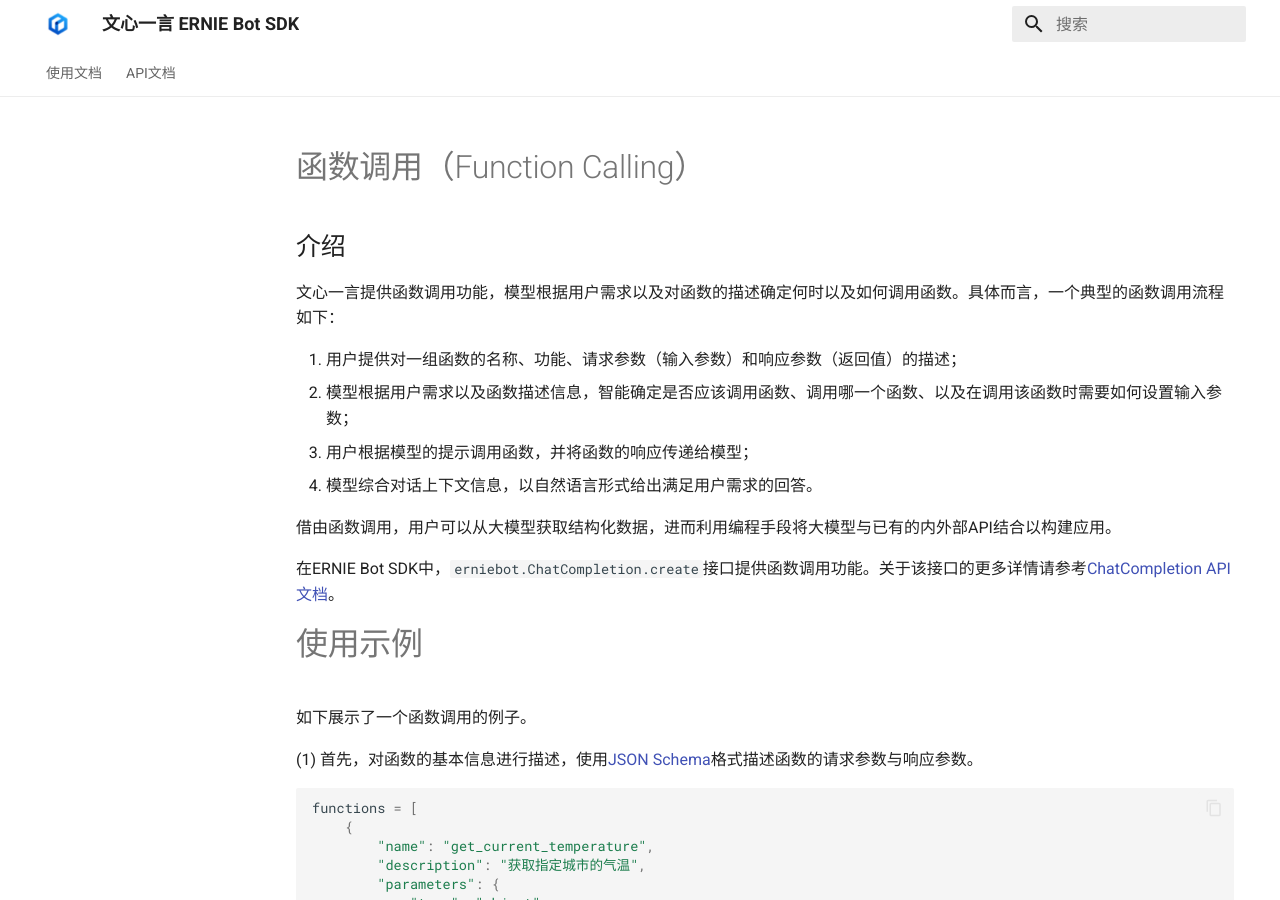
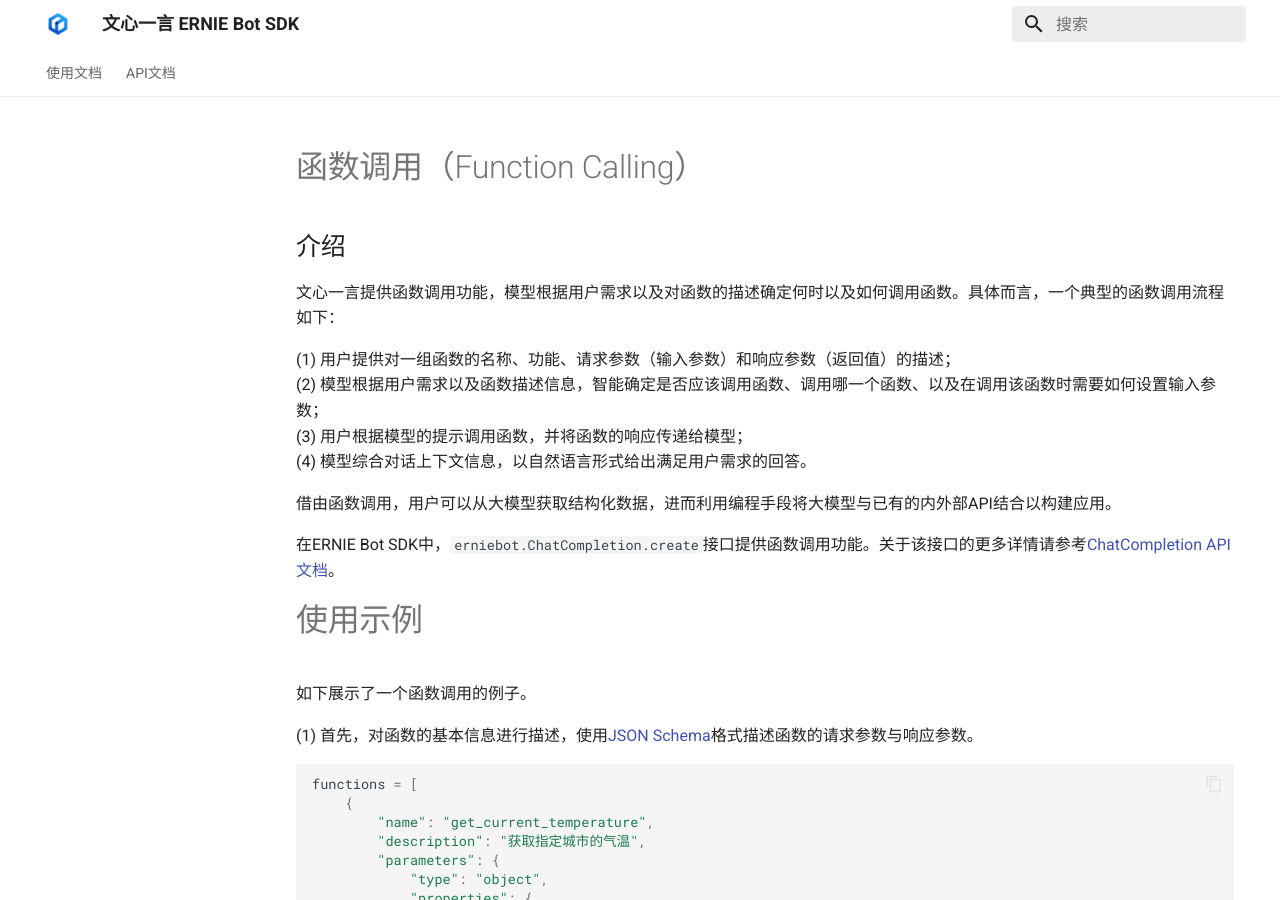
Before and after one commit to PaddlePaddle/ERNIE-SDK, an MkDocs documentation site: the page built from docs/guides/function_calling.md, in a window 1280 px wide and 900 px high. Built offline with MkDocs 1.6.1 and Material for MkDocs 9.7.7, drawn with Linux system fonts in a browser that asks for light colours.

Commit message:
Update docs to unify style

```diff
--- a/docs/guides/function_calling.md
+++ b/docs/guides/function_calling.md
@@ -4,10 +4,10 @@
 
 文心一言提供函数调用功能，模型根据用户需求以及对函数的描述确定何时以及如何调用函数。具体而言，一个典型的函数调用流程如下：
 
-1. 用户提供对一组函数的名称、功能、请求参数（输入参数）和响应参数（返回值）的描述；
-2. 模型根据用户需求以及函数描述信息，智能确定是否应该调用函数、调用哪一个函数、以及在调用该函数时需要如何设置输入参数；
-3. 用户根据模型的提示调用函数，并将函数的响应传递给模型；
-4. 模型综合对话上下文信息，以自然语言形式给出满足用户需求的回答。
+(1) 用户提供对一组函数的名称、功能、请求参数（输入参数）和响应参数（返回值）的描述；
+<br>(2) 模型根据用户需求以及函数描述信息，智能确定是否应该调用函数、调用哪一个函数、以及在调用该函数时需要如何设置输入参数；
+<br>(3) 用户根据模型的提示调用函数，并将函数的响应传递给模型；
+<br>(4) 模型综合对话上下文信息，以自然语言形式给出满足用户需求的回答。
 
 借由函数调用，用户可以从大模型获取结构化数据，进而利用编程手段将大模型与已有的内外部API结合以构建应用。
 
```
Also changed, not shown: docs/configuration.md (+1 -1 lines).
